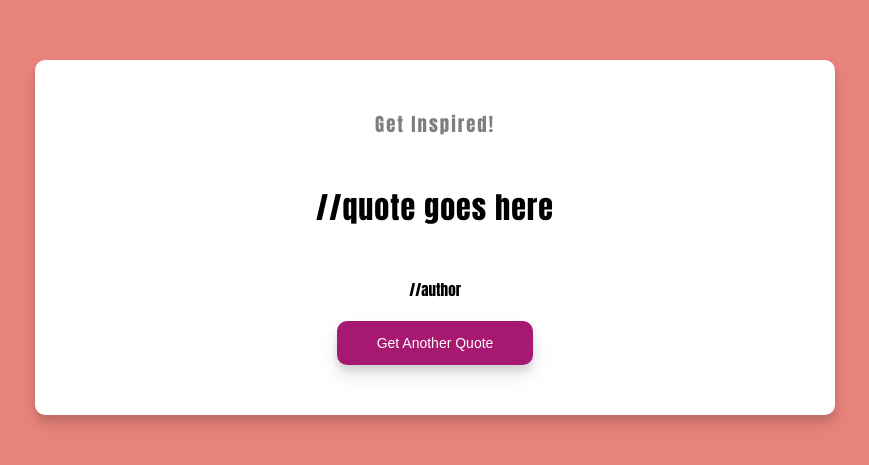
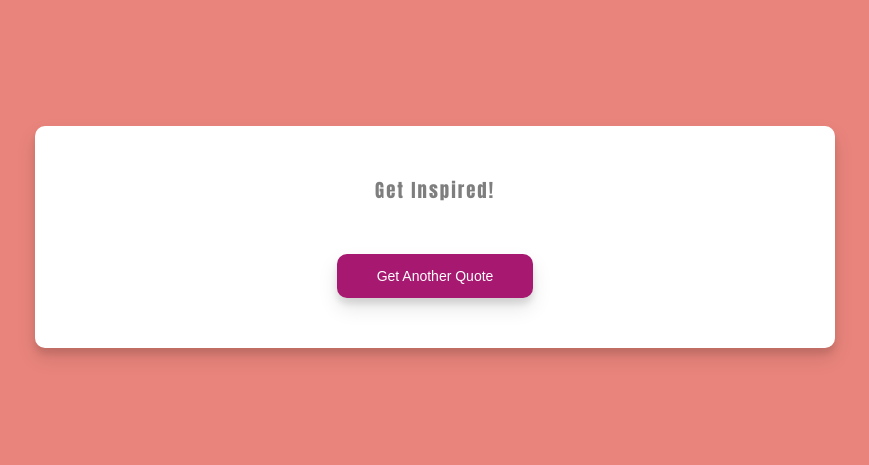
Before and after one commit to afz11/daily-dose-of-motivation, a plain HTML site: page index.html in a window 1280 px wide. Shown: the part 163-628 px from the top of the page, without its empty margins (205-1074 px from the left). Drawn offline with Linux system fonts and the light colour scheme; no server answers.

```diff
--- a/index.html
+++ b/index.html
@@ -13,8 +13,8 @@
 	<body>
 		<div class="container">
 			<h3>Get Inspired!</h3>
-			<div id="quote" class="quote">//quote goes here</div>
-			<p class="author" id="author">//author</p>
+			<div id="quote" class="quote"></div>
+			<p class="author" id="author"></p>
 			<button id="quoteBtn" class="btn">
 				Get Another Quote
 			</button>
```
Also changed, not shown: 1 other file.
